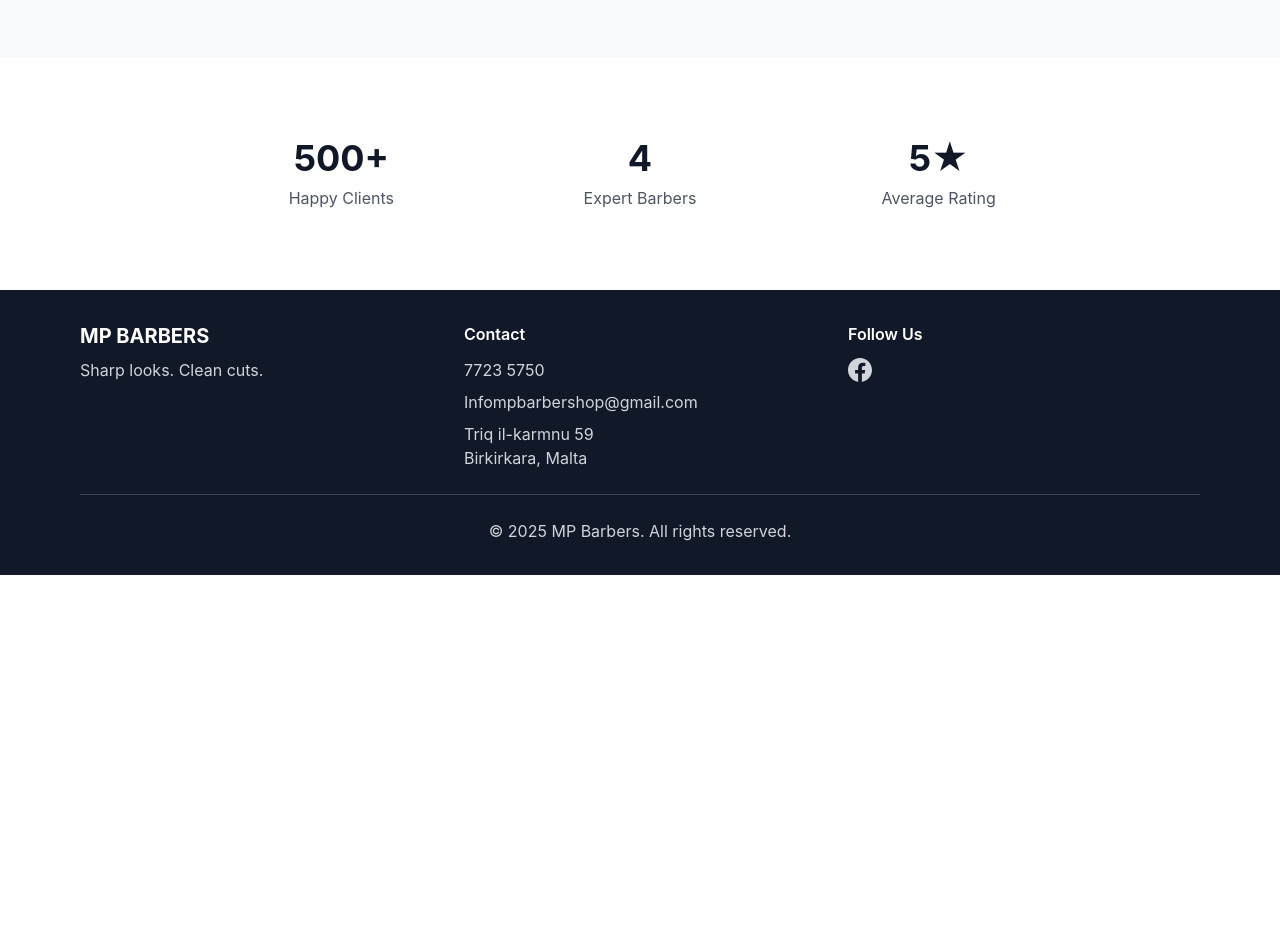
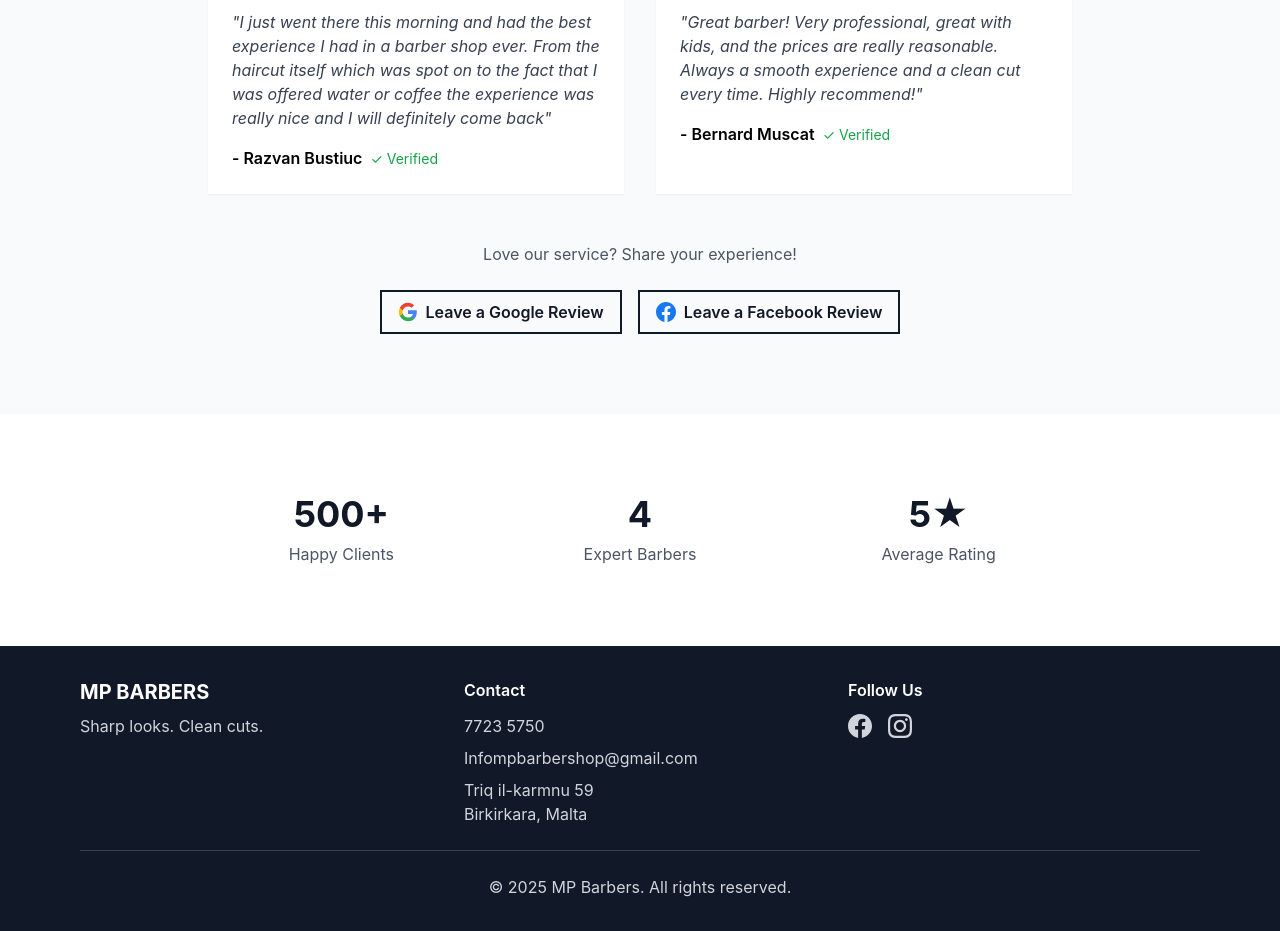
Before and after one commit to dnlbowers/mpBarbers, a React (Create React App) app: page / in a window 1280 px wide. Shown: the part 1960-2891 px from the top of the page. Before the commit the page ends 2535 px from the top, so only its background shows below. Built offline with nearby package versions, Linux system fonts and the light colour scheme.

Commit message:
feat: add Instagram link to contact info and update testimonials with new customer names and comments

```diff
--- a/src/components/features/HomePage.tsx
+++ b/src/components/features/HomePage.tsx
@@ -138,6 +138,36 @@ const HomePage: React.FC = () => {
               </Card>
             ))}
           </div>
+
+          {/* Review Links */}
+          <div className="mt-12 text-center">
+            <p className="text-gray-600 mb-6">Love our service? Share your experience!</p>
+            <div className="flex flex-col sm:flex-row gap-4 justify-center">
+              <Button
+                variant="outline"
+                onClick={() => window.open('https://search.google.com/local/writereview?placeid=ChIJ90EizyFRDhMR8law8bqvA7U', '_blank', 'noopener,noreferrer')}
+                className="flex items-center gap-2"
+              >
+                <svg className="w-5 h-5" viewBox="0 0 24 24" fill="currentColor">
+                  <path d="M22.56 12.25c0-.78-.07-1.53-.2-2.25H12v4.26h5.92c-.26 1.37-1.04 2.53-2.21 3.31v2.77h3.57c2.08-1.92 3.28-4.74 3.28-8.09z" fill="#4285F4"/>
+                  <path d="M12 23c2.97 0 5.46-.98 7.28-2.66l-3.57-2.77c-.98.66-2.23 1.06-3.71 1.06-2.86 0-5.29-1.93-6.16-4.53H2.18v2.84C3.99 20.53 7.7 23 12 23z" fill="#34A853"/>
+                  <path d="M5.84 14.09c-.22-.66-.35-1.36-.35-2.09s.13-1.43.35-2.09V7.07H2.18C1.43 8.55 1 10.22 1 12s.43 3.45 1.18 4.93l2.85-2.22.81-.62z" fill="#FBBC05"/>
+                  <path d="M12 5.38c1.62 0 3.06.56 4.21 1.64l3.15-3.15C17.45 2.09 14.97 1 12 1 7.7 1 3.99 3.47 2.18 7.07l3.66 2.84c.87-2.6 3.3-4.53 6.16-4.53z" fill="#EA4335"/>
+                </svg>
+                Leave a Google Review
+              </Button>
+              <Button
+                variant="outline"
+                onClick={() => window.open('https://www.facebook.com/profile.php?id=61577771502632&sk=reviews', '_blank', 'noopener,noreferrer')}
+                className="flex items-center gap-2"
+              >
+                <svg className="w-5 h-5" viewBox="0 0 24 24" fill="#1877F2">
+                  <path d="M24 12.073c0-6.627-5.373-12-12-12s-12 5.373-12 12c0 5.99 4.388 10.954 10.125 11.854v-8.385H7.078v-3.47h3.047V9.43c0-3.007 1.792-4.669 4.533-4.669 1.312 0 2.686.235 2.686.235v2.953H15.83c-1.491 0-1.956.925-1.956 1.874v2.25h3.328l-.532 3.47h-2.796v8.385C19.612 23.027 24 18.062 24 12.073z"/>
+                </svg>
+                Leave a Facebook Review
+              </Button>
+            </div>
+          </div>
         </div>
       </section>
 
--- a/src/components/layout/Footer.tsx
+++ b/src/components/layout/Footer.tsx
@@ -59,6 +59,24 @@ const Footer: React.FC = () => {
                   </svg>
                 </a>
               )}
+              {CONTACT_INFO.socialMedia.instagram && (
+                <a
+                  href={CONTACT_INFO.socialMedia.instagram}
+                  target="_blank"
+                  rel="noopener noreferrer"
+                  className="text-gray-300 hover:text-white transition-colors"
+                  aria-label="Follow us on Instagram"
+                >
+                  <svg
+                    className="w-6 h-6"
+                    fill="currentColor"
+                    viewBox="0 0 24 24"
+                    aria-hidden="true"
+                  >
+                    <path d="M12 2.163c3.204 0 3.584.012 4.85.07 3.252.148 4.771 1.691 4.919 4.919.058 1.265.069 1.645.069 4.849 0 3.205-.012 3.584-.069 4.849-.149 3.225-1.664 4.771-4.919 4.919-1.266.058-1.644.07-4.85.07-3.204 0-3.584-.012-4.849-.07-3.26-.149-4.771-1.699-4.919-4.92-.058-1.265-.07-1.644-.07-4.849 0-3.204.013-3.583.07-4.849.149-3.227 1.664-4.771 4.919-4.919 1.266-.057 1.645-.069 4.849-.069zm0-2.163c-3.259 0-3.667.014-4.947.072-4.358.2-6.78 2.618-6.98 6.98-.059 1.281-.073 1.689-.073 4.948 0 3.259.014 3.668.072 4.948.2 4.358 2.618 6.78 6.98 6.98 1.281.058 1.689.072 4.948.072 3.259 0 3.668-.014 4.948-.072 4.354-.2 6.782-2.618 6.979-6.98.059-1.28.073-1.689.073-4.948 0-3.259-.014-3.667-.072-4.947-.196-4.354-2.617-6.78-6.979-6.98-1.281-.059-1.69-.073-4.949-.073zm0 5.838c-3.403 0-6.162 2.759-6.162 6.162s2.759 6.163 6.162 6.163 6.162-2.759 6.162-6.163c0-3.403-2.759-6.162-6.162-6.162zm0 10.162c-2.209 0-4-1.79-4-4 0-2.209 1.791-4 4-4s4 1.791 4 4c0 2.21-1.791 4-4 4zm6.406-11.845c-.796 0-1.441.645-1.441 1.44s.645 1.44 1.441 1.44c.795 0 1.439-.645 1.439-1.44s-.644-1.44-1.439-1.44z"/>
+                  </svg>
+                </a>
+              )}
             </div>
           </div>
         </div>
--- a/src/constants/index.ts
+++ b/src/constants/index.ts
@@ -165,6 +165,7 @@ export const CONTACT_INFO: ContactInfo = {
   email: 'Infompbarbershop@gmail.com',
   socialMedia: {
     facebook: 'https://www.facebook.com/profile.php?id=61577771502632',
+    instagram: 'https://www.instagram.com/mpbarbershop.mt',
   },
 } as const;
 
@@ -216,34 +217,34 @@ export const TEAM_MEMBERS: readonly TeamMember[] = [
 export const TESTIMONIALS: readonly Testimonial[] = [
   {
     id: 'testimonial-1',
-    customerName: 'Michael R.',
+    customerName: 'Zef Borg',
     rating: 5,
-    comment: 'Best barbershop in town! The attention to detail is incredible. I won\'t go anywhere else.',
-    date: new Date('2024-01-15'),
+    comment: 'I\'ve been a client of Mario\'s for the past 2 years. When he left his previous barber station, I was saddened. Luckily, I tracked him down and was able to continue with his professional services. What a relief! Mario is not just a barber; he\'s passionate about everything he does, whether it\'s a haircut, grooming, or shave. I highly recommend him to anyone.',
+    date: new Date('2025-07-31'),
     verified: true,
   },
   {
     id: 'testimonial-2',
-    customerName: 'David L.',
+    customerName: 'David Bowers',
     rating: 5,
-    comment: 'Professional, modern, and always on point. MP Barbers never disappoints.',
-    date: new Date('2024-02-10'),
+    comment: 'Best barber experience in Malta, recently opened I have followed Mario\'s career from a young age. There is no one who compares his level of service and attention to detail in how you experience your time in his shop. This is a must have experience for anyone who enjoys relaxing at the Barber. Great with kids too',
+    date: new Date('2025-07-20'),
     verified: true,
   },
   {
     id: 'testimonial-3',
-    customerName: 'Robert K.',
+    customerName: 'Razvan Bustiuc',
     rating: 5,
-    comment: 'Clean, professional environment with skilled barbers. Highly recommend for quality service.',
-    date: new Date('2024-02-20'),
+    comment: 'I just went there this morning and had the best experience I had in a barber shop ever. From the haircut itself which was spot on to the fact that I was offered water or coffee the experience was really nice and I will definitely come back',
+    date: new Date('2025-08-20'),
     verified: true,
   },
   {
     id: 'testimonial-4',
-    customerName: 'Thomas M.',
+    customerName: 'Bernard Muscat',
     rating: 5,
-    comment: 'Consistently excellent service. The team knows their craft and pays attention to every detail.',
-    date: new Date('2024-03-01'),
+    comment: 'Great barber! Very professional, great with kids, and the prices are really reasonable. Always a smooth experience and a clean cut every time. Highly recommend!',
+    date: new Date('2025-08-23'),
     verified: true,
   },
 ] as const;
```
